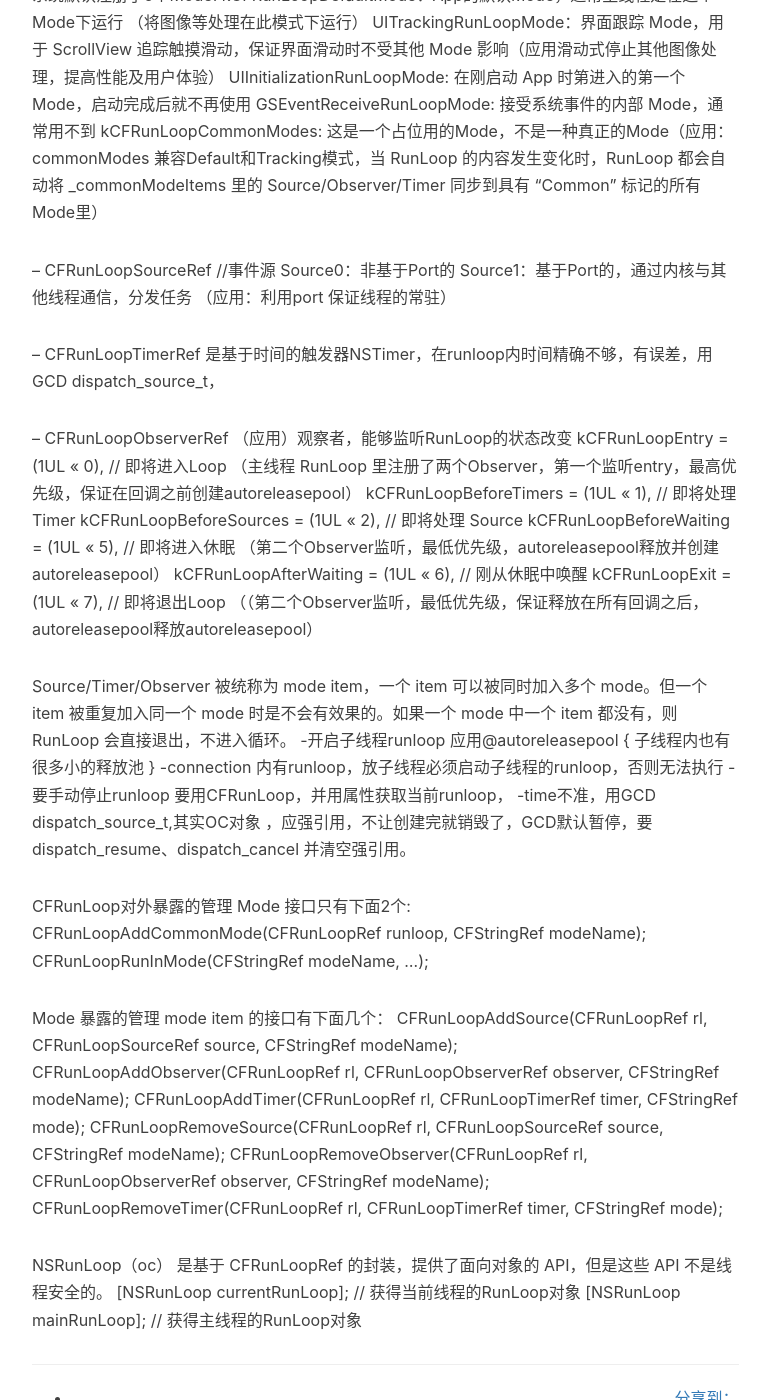
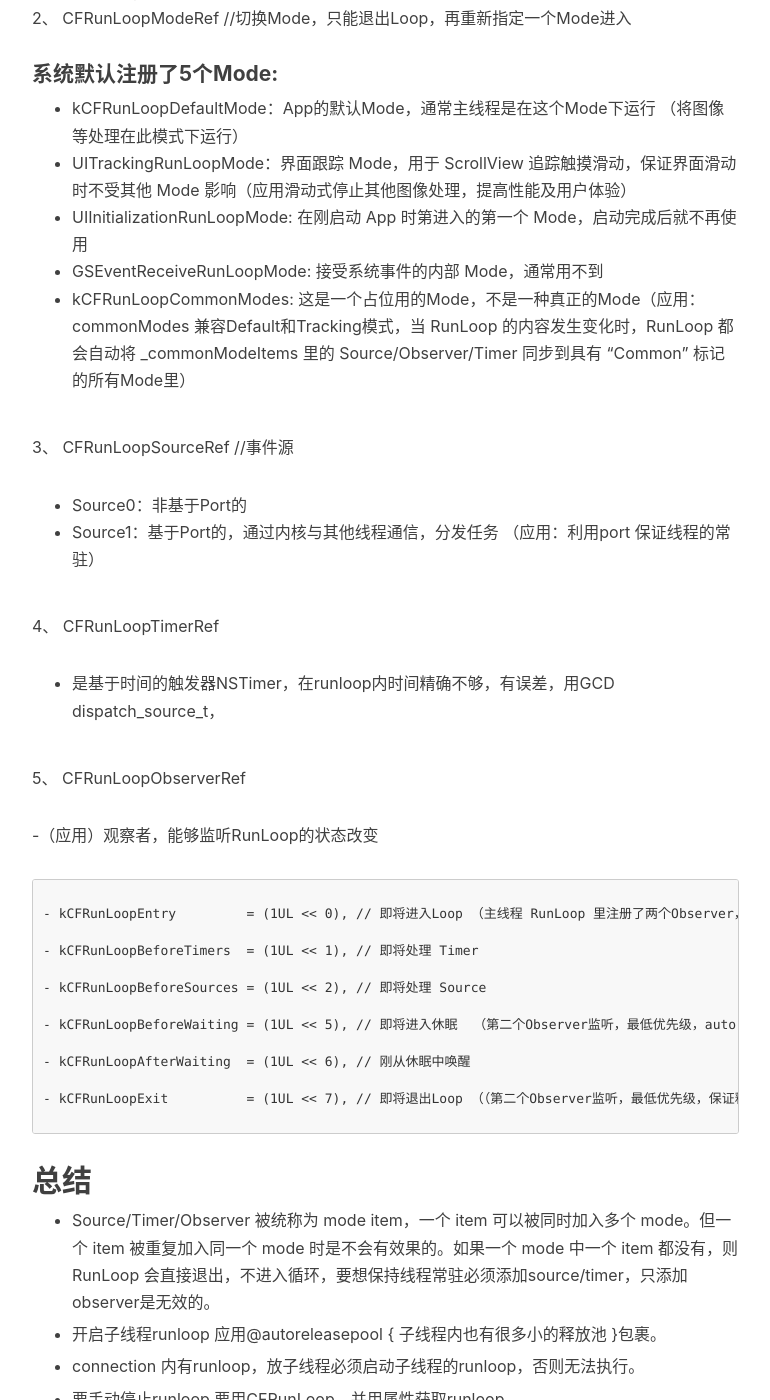
Before and after one commit to 0bin/0bin.github.io, a Jekyll site: the page built from _posts/2015-10-23-js-version.markdown.markdown, in a window 1280 px wide and 1400 px high, scrolled down 1053 px. Shown: the whole window, without its empty margins (233-1003 px from the left). Built offline with Jekyll 4.4.1, drawn with Linux system fonts in a browser that asks for light colours; nearby versions of some CDN libraries; comment, search, counter and statistics services are not loaded; some of the changed text lies outside the part shown.

Commit message:
修改runloop
修改runloop

````diff
--- a/_posts/2015-09-20-js-version.markdown.markdown
+++ b/_posts/2015-09-20-js-version.markdown.markdown
@@ -13,5 +13,3 @@ tags:
 - 个人笔记较为混乱，时间一久自己看的都辛苦。
 
 - 督促自己更好的学习
-
-- 个性
--- a/_posts/2015-09-23-js-version.markdown.markdown
+++ b/_posts/2015-09-23-js-version.markdown.markdown
@@ -2,7 +2,7 @@
 layout:     post
 title:      "iOS"
 subtitle:   "一些大牛博客"
-date:       2015-09-20
+date:       2015-09-22
 author:     "Bin"
 header-img: "img/home-bg-o.jpg"
 tags:
--- a/_posts/2015-10-23-js-version.markdown.markdown
+++ b/_posts/2015-10-23-js-version.markdown.markdown
@@ -10,67 +10,94 @@ tags:
 
 ---
 
-什么是RunLoop？
+> “ RunLoop ”
+
+## 什么是RunLoop
+
 在OC这门面向对象编程的语言中，RunLoop也可以当做一个对象，其功能是保持程序的持续运行，处理App中的各种事件
 （比如触摸事件、定时器事件、Selector事件）节省CPU资源，提高程序性能，底层是个do-while 循环。
 
-RunLoop与线程
+
+## RunLoop与线程
+
 - 每条线程都有唯一的一个与之对应的RunLoop对象，用字典的key和value一一对应。
 - 主线程的RunLoop由系统自动创建并启动，子线程的RunLoop需要主动创建并启动。
 - RunLoop在第一次获取时创建，在线程结束时销毁
 
-RunLoop对象
-- CFRunLoopRef（c） 是在 CoreFoundation 框架内的，它提供了纯 C 函数的 API，所有这些 API 都是线程安全的。
--- CFRunLoopGetCurrent(); // 获得当前线程的RunLoop对象
--- CFRunLoopGetMain(); // 获得主线程的RunLoop对象
+## RunLoop对象
 
-- RunLoop 有5个类:
--- CFRunLoopRef
--- CFRunLoopModeRef  //切换Mode，只能退出Loop，再重新指定一个Mode进入
+### RunLoop 有5个类:
 
-系统默认注册了5个Mode:
-kCFRunLoopDefaultMode：App的默认Mode，通常主线程是在这个Mode下运行 （将图像等处理在此模式下运行）
-UITrackingRunLoopMode：界面跟踪 Mode，用于 ScrollView 追踪触摸滑动，保证界面滑动时不受其他 Mode 影响（应用滑动式停止其他图像处理，提高性能及用户体验）
-UIInitializationRunLoopMode: 在刚启动 App 时第进入的第一个 Mode，启动完成后就不再使用
-GSEventReceiveRunLoopMode: 接受系统事件的内部 Mode，通常用不到
-kCFRunLoopCommonModes: 这是一个占位用的Mode，不是一种真正的Mode（应用：commonModes  兼容Default和Tracking模式，当 RunLoop 的内容发生变化时，RunLoop 都会自动将 _commonModeItems 里的 Source/Observer/Timer 同步到具有 "Common" 标记的所有Mode里）
+ 1、CFRunLoopRef
+ 2、 CFRunLoopModeRef  //切换Mode，只能退出Loop，再重新指定一个Mode进入
 
--- CFRunLoopSourceRef  //事件源
-Source0：非基于Port的
-Source1：基于Port的，通过内核与其他线程通信，分发任务 （应用：利用port 保证线程的常驻）
+#### 系统默认注册了5个Mode:
 
--- CFRunLoopTimerRef
-是基于时间的触发器NSTimer，在runloop内时间精确不够，有误差，用GCD dispatch_source_t，
+- kCFRunLoopDefaultMode：App的默认Mode，通常主线程是在这个Mode下运行 （将图像等处理在此模式下运行）
+- UITrackingRunLoopMode：界面跟踪 Mode，用于 ScrollView 追踪触摸滑动，保证界面滑动时不受其他 Mode 影响（应用滑动式停止其他图像处理，提高性能及用户体验）
+- UIInitializationRunLoopMode: 在刚启动 App 时第进入的第一个 Mode，启动完成后就不再使用
+- GSEventReceiveRunLoopMode: 接受系统事件的内部 Mode，通常用不到
+- kCFRunLoopCommonModes: 这是一个占位用的Mode，不是一种真正的Mode（应用：commonModes  兼容Default和Tracking模式，当 RunLoop 的内容发生变化时，RunLoop 都会自动将 _commonModeItems 里的 Source/Observer/Timer 同步到具有 "Common" 标记的所有Mode里）
+
+3、 CFRunLoopSourceRef  //事件源
+- Source0：非基于Port的
+- Source1：基于Port的，通过内核与其他线程通信，分发任务 （应用：利用port 保证线程的常驻）
+
+4、 CFRunLoopTimerRef
+- 是基于时间的触发器NSTimer，在runloop内时间精确不够，有误差，用GCD dispatch_source_t，
 
 
--- CFRunLoopObserverRef
-（应用）观察者，能够监听RunLoop的状态改变
-kCFRunLoopEntry         = (1UL << 0), // 即将进入Loop （主线程 RunLoop 里注册了两个Observer，第一个监听entry，最高优先级，保证在回调之前创建autoreleasepool）
-kCFRunLoopBeforeTimers  = (1UL << 1), // 即将处理 Timer
-kCFRunLoopBeforeSources = (1UL << 2), // 即将处理 Source
-kCFRunLoopBeforeWaiting = (1UL << 5), // 即将进入休眠  （第二个Observer监听，最低优先级，autoreleasepool释放并创建autoreleasepool）
-kCFRunLoopAfterWaiting  = (1UL << 6), // 刚从休眠中唤醒
-kCFRunLoopExit          = (1UL << 7), // 即将退出Loop （（第二个Observer监听，最低优先级，保证释放在所有回调之后，autoreleasepool释放autoreleasepool）
+5、 CFRunLoopObserverRef
 
-Source/Timer/Observer 被统称为 mode item，一个 item 可以被同时加入多个 mode。但一个 item 被重复加入同一个 mode 时是不会有效果的。如果一个 mode 中一个 item 都没有，则 RunLoop 会直接退出，不进入循环。
--开启子线程runloop 应用@autoreleasepool { 子线程内也有很多小的释放池  }
--connection 内有runloop，放子线程必须启动子线程的runloop，否则无法执行
--要手动停止runloop 要用CFRunLoop，并用属性获取当前runloop，
--time不准，用GCD dispatch_source_t,其实OC对象 ，应强引用，不让创建完就销毁了，GCD默认暂停，要dispatch_resume、dispatch_cancel 并清空强引用。
+-（应用）观察者，能够监听RunLoop的状态改变
 
-CFRunLoop对外暴露的管理 Mode 接口只有下面2个:
-CFRunLoopAddCommonMode(CFRunLoopRef runloop, CFStringRef modeName);
-CFRunLoopRunInMode(CFStringRef modeName, ...);
+```
 
-Mode 暴露的管理 mode item 的接口有下面几个：
-CFRunLoopAddSource(CFRunLoopRef rl, CFRunLoopSourceRef source, CFStringRef modeName);
-CFRunLoopAddObserver(CFRunLoopRef rl, CFRunLoopObserverRef observer, CFStringRef modeName);
-CFRunLoopAddTimer(CFRunLoopRef rl, CFRunLoopTimerRef timer, CFStringRef mode);
-CFRunLoopRemoveSource(CFRunLoopRef rl, CFRunLoopSourceRef source, CFStringRef modeName);
-CFRunLoopRemoveObserver(CFRunLoopRef rl, CFRunLoopObserverRef observer, CFStringRef modeName);
-CFRunLoopRemoveTimer(CFRunLoopRef rl, CFRunLoopTimerRef timer, CFStringRef mode);
+- kCFRunLoopEntry         = (1UL << 0), // 即将进入Loop （主线程 RunLoop 里注册了两个Observer，第一个监听entry，最高优先级，保证在回调之前创建autoreleasepool）
+
+- kCFRunLoopBeforeTimers  = (1UL << 1), // 即将处理 Timer
+
+- kCFRunLoopBeforeSources = (1UL << 2), // 即将处理 Source
+
+- kCFRunLoopBeforeWaiting = (1UL << 5), // 即将进入休眠  （第二个Observer监听，最低优先级，autoreleasepool释放并创建autoreleasepool）
+
+- kCFRunLoopAfterWaiting  = (1UL << 6), // 刚从休眠中唤醒
+
+- kCFRunLoopExit          = (1UL << 7), // 即将退出Loop （（第二个Observer监听，最低优先级，保证释放在所有回调之后，autoreleasepool释放autoreleasepool）
+
+```
+
+## 总结
+
+- Source/Timer/Observer 被统称为 mode item，一个 item 可以被同时加入多个 mode。但一个 item 被重复加入同一个 mode 时是不会有效果的。如果一个 mode 中一个 item 都没有，则 RunLoop 会直接退出，不进入循环，要想保持线程常驻必须添加source/timer，只添加observer是无效的。
+
+- 开启子线程runloop 应用@autoreleasepool { 子线程内也有很多小的释放池 }包裹。
+
+- connection 内有runloop，放子线程必须启动子线程的runloop，否则无法执行。
+
+- 要手动停止runloop 要用CFRunLoop，并用属性获取runloop。
+
+- time不准，用GCD dispatch_source_t,是OC对象 ，应强引用，不然创建完就销毁了，GCD默认不启动，要dispatch_resume启动、完成后用dispatch_cancel 取消并清空强引用。
+
+- 不允许直接创建 RunLoop，它只提供了两个自动获取的函数：CFRunLoopGetMain() 和 CFRunLoopGetCurrent()
+
+#### CFRunLoop对外暴露的管理 Mode 接口只有下面2个:
+
+- CFRunLoopAddCommonMode(CFRunLoopRef runloop, CFStringRef modeName);
+- CFRunLoopRunInMode(CFStringRef modeName, ...);
+
+#### Mode 暴露的管理 mode item 的接口有下面几个：
+
+- CFRunLoopAddSource(CFRunLoopRef rl, CFRunLoopSourceRef source, CFStringRef modeName);
+- CFRunLoopAddObserver(CFRunLoopRef rl, CFRunLoopObserverRef observer, CFStringRef modeName);
+- CFRunLoopAddTimer(CFRunLoopRef rl, CFRunLoopTimerRef timer, CFStringRef mode);
+- CFRunLoopRemoveSource(CFRunLoopRef rl, CFRunLoopSourceRef source, CFStringRef modeName);
+- CFRunLoopRemoveObserver(CFRunLoopRef rl, CFRunLoopObserverRef observer, CFStringRef modeName);
+- CFRunLoopRemoveTimer(CFRunLoopRef rl, CFRunLoopTimerRef timer, CFStringRef mode);
 
 
-NSRunLoop（oc） 是基于 CFRunLoopRef 的封装，提供了面向对象的 API，但是这些 API 不是线程安全的。
-[NSRunLoop currentRunLoop]; // 获得当前线程的RunLoop对象
-[NSRunLoop mainRunLoop]; // 获得主线程的RunLoop对象
+#### NSRunLoop（oc） 是基于 CFRunLoopRef 的封装，提供了面向对象的 API，但是这些 API 不是线程安全的。
+
+- [NSRunLoop currentRunLoop]; // 获得当前线程的RunLoop对象
+
+- [NSRunLoop mainRunLoop]; // 获得主线程的RunLoop对象
````
Also changed, not shown: other parts of _posts/2015-09-20-js-version.markdown.markdown (+1 -1 lines), 2 other files.
